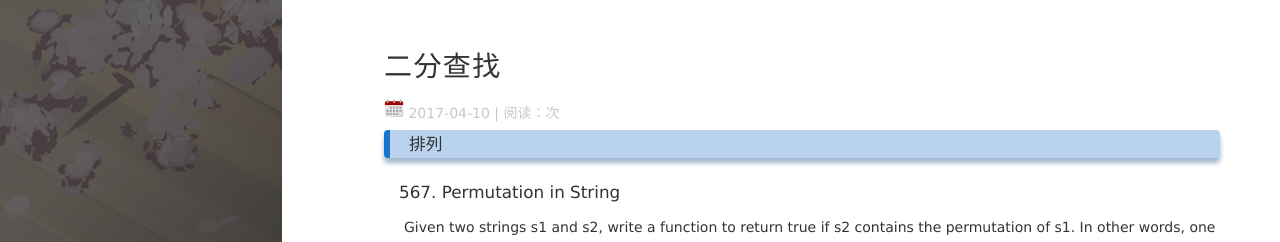
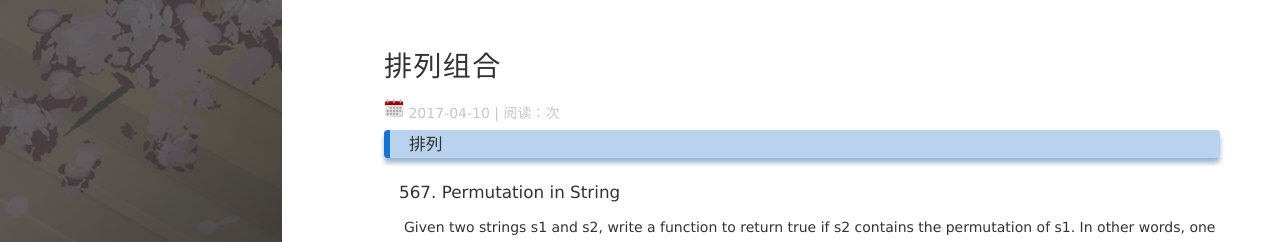
Before and after one commit to AlwaysRight/AlwaysRight.github.io, a Jekyll site: the page built from _posts/2017-05-02-排列&组合&子集.md, in a window 1280 px wide. Shown: the top 242 px of the page. Built offline with Jekyll 4.4.1, drawn with Linux system fonts in a browser that asks for light colours; nearby versions of some CDN libraries; comment, search, counter and statistics services are not loaded.

```diff
--- a/_posts/2017-05-02-排列&组合&子集.md
+++ b/_posts/2017-05-02-排列&组合&子集.md
@@ -1,6 +1,6 @@
 ---
 layout: post
-title: "二分查找"
+title: "排列组合"
 date: 2017-04-10
 description: "leetcode题解，排列 组合 子集"
 tag: leetcode-算法讲解
```
